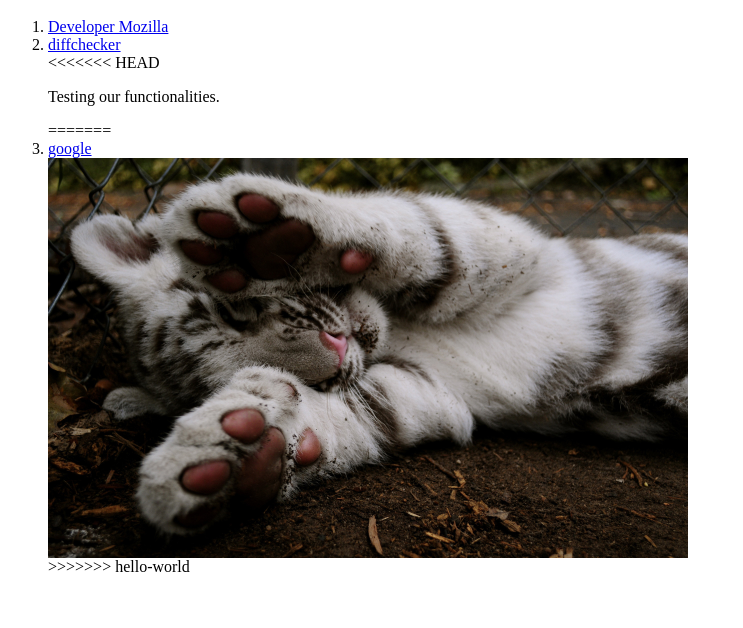
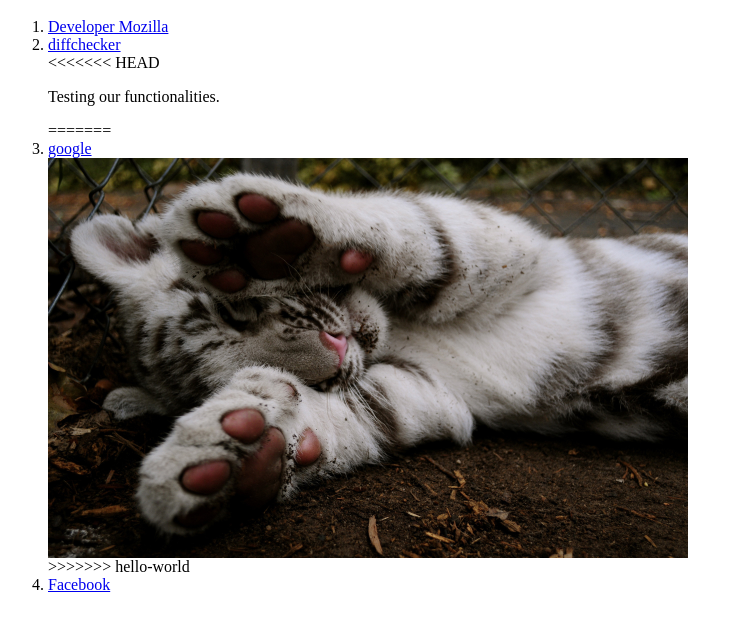
Before and after one commit to Ana-Maria98/ana-maria, a plain HTML site: page index.html in a window 1280 px wide. Shown: the part 48-676 px from the top of the page, without its empty margins (0-743 px from the left). Drawn offline with Linux system fonts and the light colour scheme.

Commit message:
Update index.html

```diff
--- a/index.html
+++ b/index.html
@@ -9,4 +9,6 @@
     <li><a href="https://google.com/">google</a></li>
     <div><img src="tigru.jpg" alt="Hello Git" style="width:100%;max-width:640px"></div>
 >>>>>>> hello-world
+    <li><a href="https://facebook.com/">Facebook</a></li>
+
 </ol>
```
